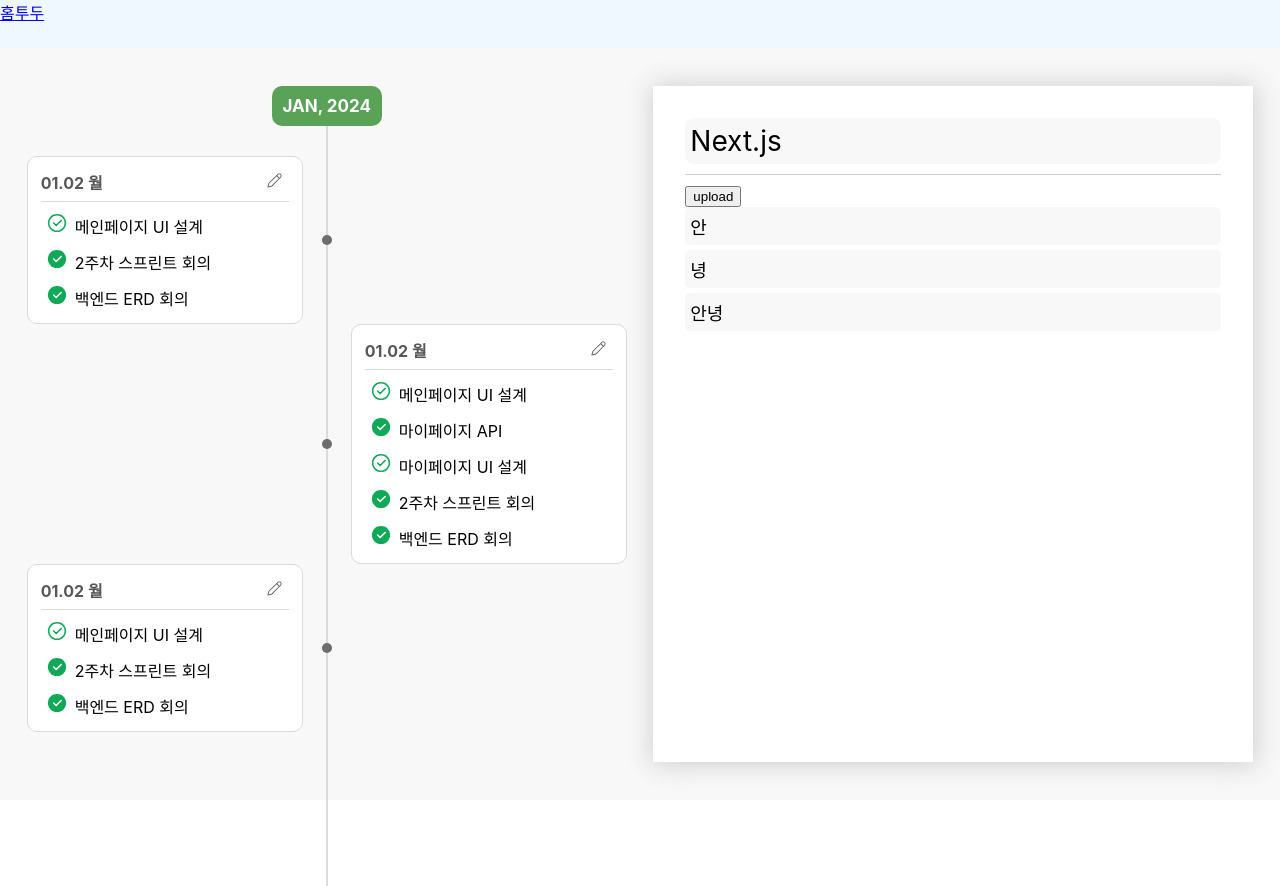
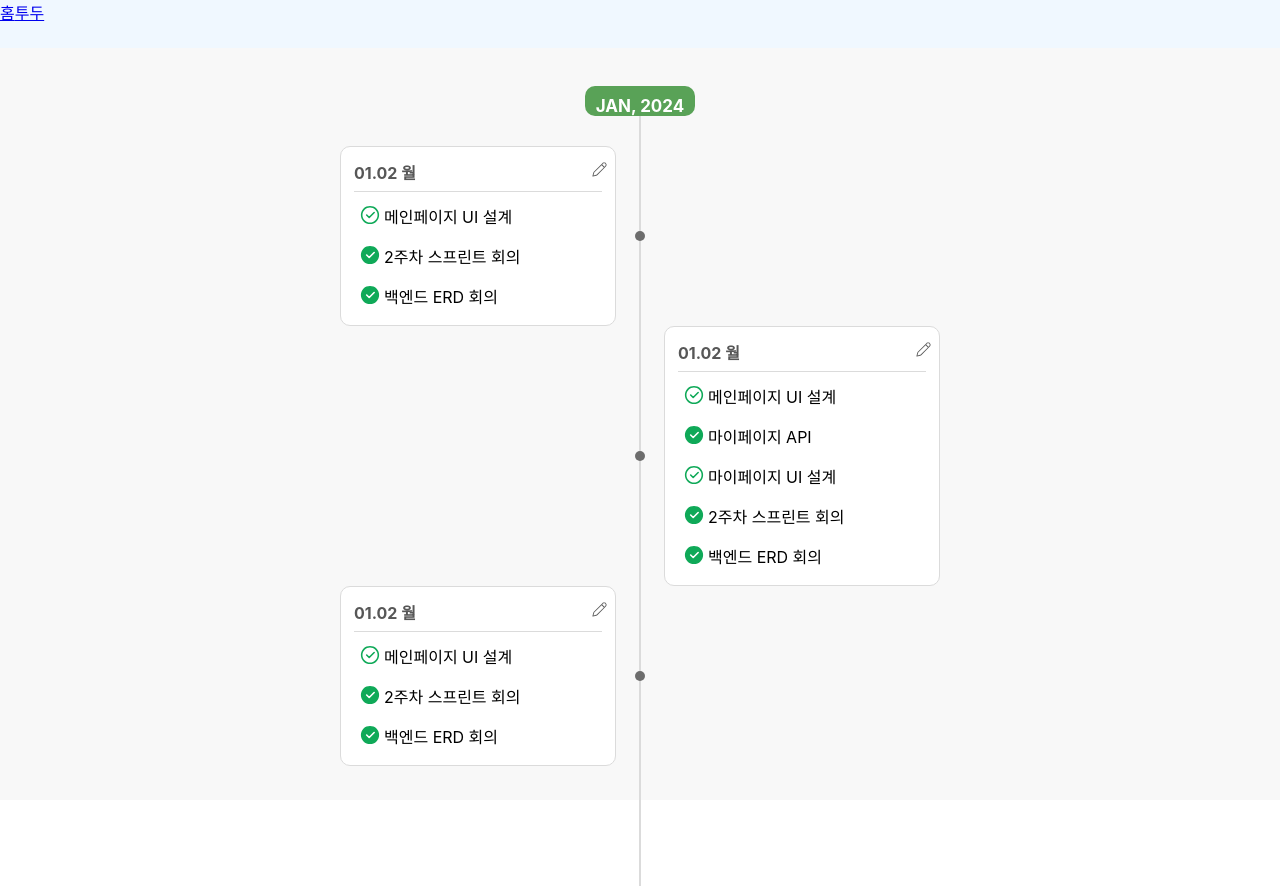
Before and after one commit to euniiiing/metudy, a React (Create React App) app in the folder client/: page /todo in a window 1280 px wide. Built offline with nearby package versions, Linux system fonts and the light colour scheme.

Commit message:
todo edit 버튼 클릭 시 수정 가능한 컴포넌트로 변경

```diff
--- a/client/src/components/common/Button.tsx
+++ b/client/src/components/common/Button.tsx
@@ -1,23 +1,31 @@
 import React, { MouseEventHandler } from "react";
 import styled from "styled-components";
 
-interface ButtonProps {
-    Content: () => JSX.Element;
+interface StyleProps {
+    width?: string;
+    height?: string;
+}
+
+interface ButtonProps extends StyleProps {
+    content: string;
+    Icon?: () => JSX.Element;
     onClick: MouseEventHandler<HTMLButtonElement>;
 }
 
 const Button = (props: ButtonProps) => {
-    const { Content, onClick } = props;
+    const { content, Icon, onClick, ...styleProps } = props;
     return (
-        <StyledButton onClick={onClick}>
-            <Content />
+        <StyledButton onClick={onClick} {...styleProps}>
+            {Icon ? <Icon /> : content}
         </StyledButton>
     );
 };
 
-const StyledButton = styled.button`
+const StyledButton = styled.button<StyleProps>`
     background-color: transparent;
     border: none;
+    width: ${({ width }) => (width ? width : "10px")};
+    height: ${({ height }) => (height ? height : "10px")};
 `;
 
 export default Button;
--- a/client/src/components/todo/TodoCard.tsx
+++ b/client/src/components/todo/TodoCard.tsx
@@ -4,8 +4,6 @@ import styled from "styled-components";
 import ITodo from "@/api/todo/Todo";
 import TodoItem from "@/components/todo/TodoItem";
 import Edit from "@/components/icons/Edit";
-import Modal from "@/components/common/Modal";
-import { useModal } from "@/hooks/useModal";
 import Button from "../common/Button";
 
 interface TodoCardProps {
@@ -13,26 +11,46 @@ interface TodoCardProps {
 }
 
 const TodoCard = ({ todoListOfDay }: TodoCardProps) => {
-    const { open, openModal, closeModal } = useModal();
-
     const isToday = (): boolean => {
         return true;
     };
 
+    const [editingInProgress, setEditingInProgress] = useState<boolean>(false);
+    const startEdit = () => {
+        setEditingInProgress(true);
+    };
+    const FinishEdit = () => {
+        setEditingInProgress(false);
+    };
+
     return (
         <StyledTodoCard>
-            {open && (
-                <Modal open={open} closeModal={closeModal}>
-                    edit todo
-                </Modal>
-            )}
             <Header>
                 <Day>01.02 월</Day>
-                {isToday() && <Button Content={Edit} onClick={openModal} />}
+                {isToday() &&
+                    (editingInProgress ? (
+                        <Button content="저장" onClick={FinishEdit} width="17px" height="17px" />
+                    ) : (
+                        <Button
+                            content="수정"
+                            Icon={Edit}
+                            onClick={startEdit}
+                            width="17px"
+                            height="17px"
+                        />
+                    ))}
             </Header>
-            {todoListOfDay.map((todo: ITodo, idx: number) => {
-                return <TodoItem todo={todo} key={idx} />;
-            })}
+            {editingInProgress
+                ? todoListOfDay.map((todo: ITodo, idx: number) => {
+                      return (
+                          <TodoItem key={idx} todo={todo} editingInProgress={editingInProgress} />
+                      );
+                  })
+                : todoListOfDay.map((todo: ITodo, idx: number) => {
+                      return (
+                          <TodoItem key={idx} todo={todo} editingInProgress={editingInProgress} />
+                      );
+                  })}
         </StyledTodoCard>
     );
 };
@@ -58,11 +76,10 @@ const Day = styled.span`
     font-weight: bold;
 `;
 
-const EditButton = styled.button`
-    right: 13px;
-    top: 9px;
-    background-color: transparent;
-    border: none;
+const EditTodo = styled.div`
+    background-color: #e8e8e8;
+    width: 300px;
+    height: 400px;
 `;
 
 export default TodoCard;
--- a/client/src/components/todo/TodoItem.tsx
+++ b/client/src/components/todo/TodoItem.tsx
@@ -1,19 +1,41 @@
-import React from "react";
+import React, { useCallback } from "react";
 import styled from "styled-components";
 
 import ITodo from "@/api/todo/Todo";
-import Do from "../icons/Do";
-import Done from "../icons/Done";
+import Do from "@/components/icons/Do";
+import Done from "@/components/icons/Done";
+import Button from "@/components/common/Button";
 
 interface Props {
     todo: ITodo;
+    editingInProgress: boolean;
 }
 
-const TodoItem = ({ todo }: Props) => {
+const TodoItem = ({ todo, editingInProgress }: Props) => {
     return (
         <StyledTodoItem>
-            <TodoCheckButton>{todo.isDone ? <Done /> : <Do />}</TodoCheckButton>
-            <TodoContent>{todo.content}</TodoContent>
+            {editingInProgress ? (
+                <>
+                    <Button
+                        content={"휴지통"}
+                        onClick={() => {}}
+                        width="30px"
+                        height="30px"
+                    ></Button>
+                    <input type="text" defaultValue={todo.content} />
+                </>
+            ) : (
+                <>
+                    <Button
+                        content={"체크"}
+                        onClick={() => {}}
+                        Icon={todo.isDone ? Done : Do}
+                        width="30px"
+                        height="30px"
+                    ></Button>
+                    <TodoContent>{todo.content}</TodoContent>
+                </>
+            )}
         </StyledTodoItem>
     );
 };
@@ -23,12 +45,6 @@ const StyledTodoItem = styled.div`
     margin-top: 10px;
 `;
 
-const TodoCheckButton = styled.button`
-    margin-right: 2px;
-    border: none;
-    background: transparent;
-`;
-
 const TodoContent = styled.div`
     padding-top: 2px;
 `;
--- a/client/src/pages/Todo.tsx
+++ b/client/src/pages/Todo.tsx
@@ -10,7 +10,7 @@ const Todo = () => {
             <TodoTimeLine>
                 <TodoList />
             </TodoTimeLine>
-            <PostingForm width="600px" height="90%" />
+            {/* <PostingForm width="600px" height="90%" /> */}
         </StyledTodo>
     );
 };
```
